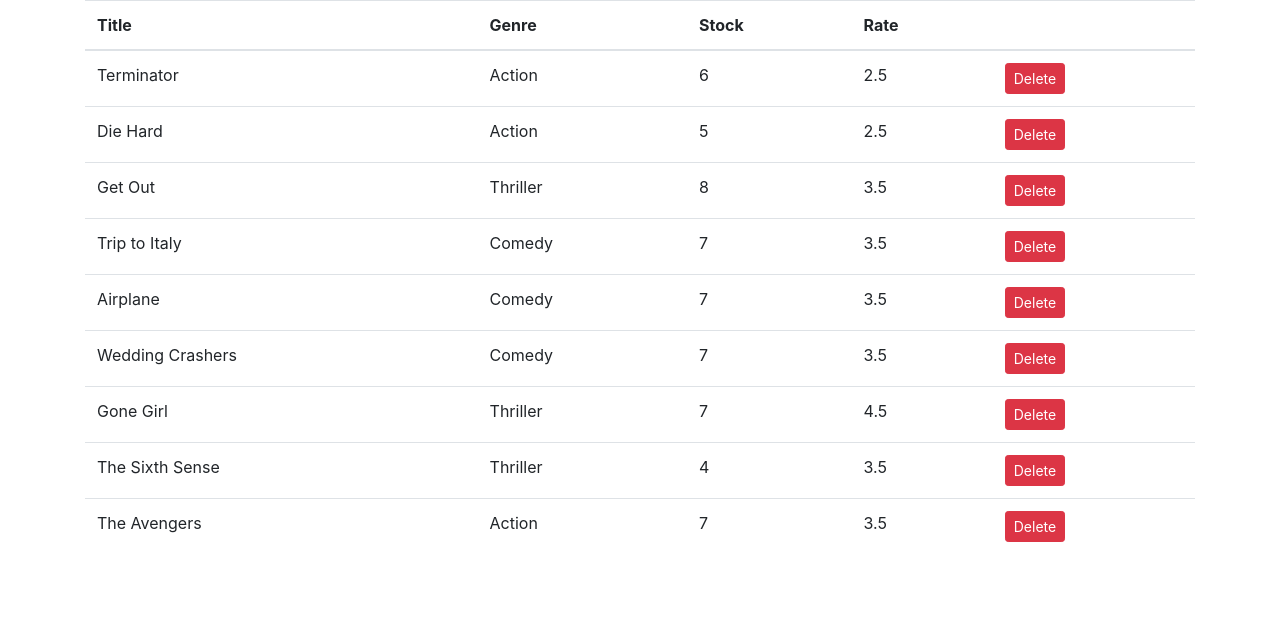
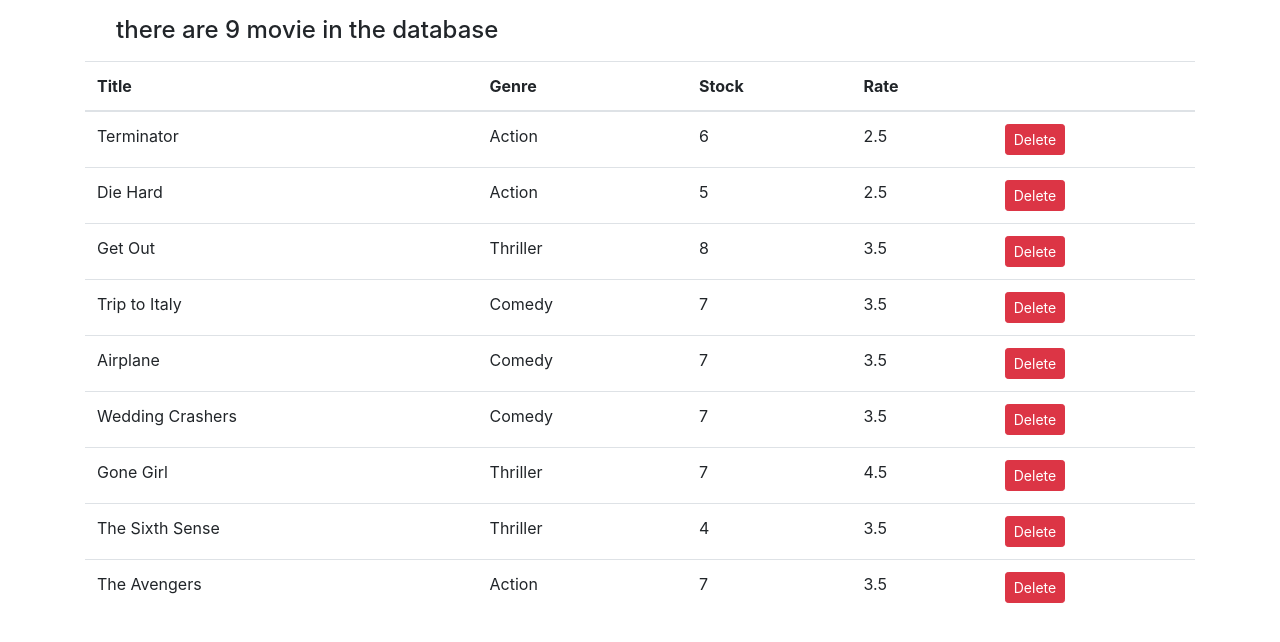
Before and after one commit to SinaMirzahosseinian/vidly, a React (Create React App) app: page / in a window 1280 px wide. Shown: the top 642 px of the page. Built offline with nearby package versions, Linux system fonts and the light colour scheme.

Commit message:
end of phase 1

```diff
--- a/src/component/movies.jsx
+++ b/src/component/movies.jsx
@@ -9,7 +9,17 @@
     this.setState({ movies });
   };
   render() {
+    const { length: count } = this.state.movies;
+    if (count === 0)
       return (
+        <h4 className="container m-3">there are no movies in the databse</h4>
+      );
+
+    return (
+      <div>
+        <h4 className="container m-3">
+          there are {count} movie in the database
+        </h4>
         <table className="table">
           <thead>
             <tr>
@@ -39,6 +49,7 @@
             ))}
           </tbody>
         </table>
+      </div>
     );
   }
 }
```
Lines whose indentation alone changed are shown as unchanged.
